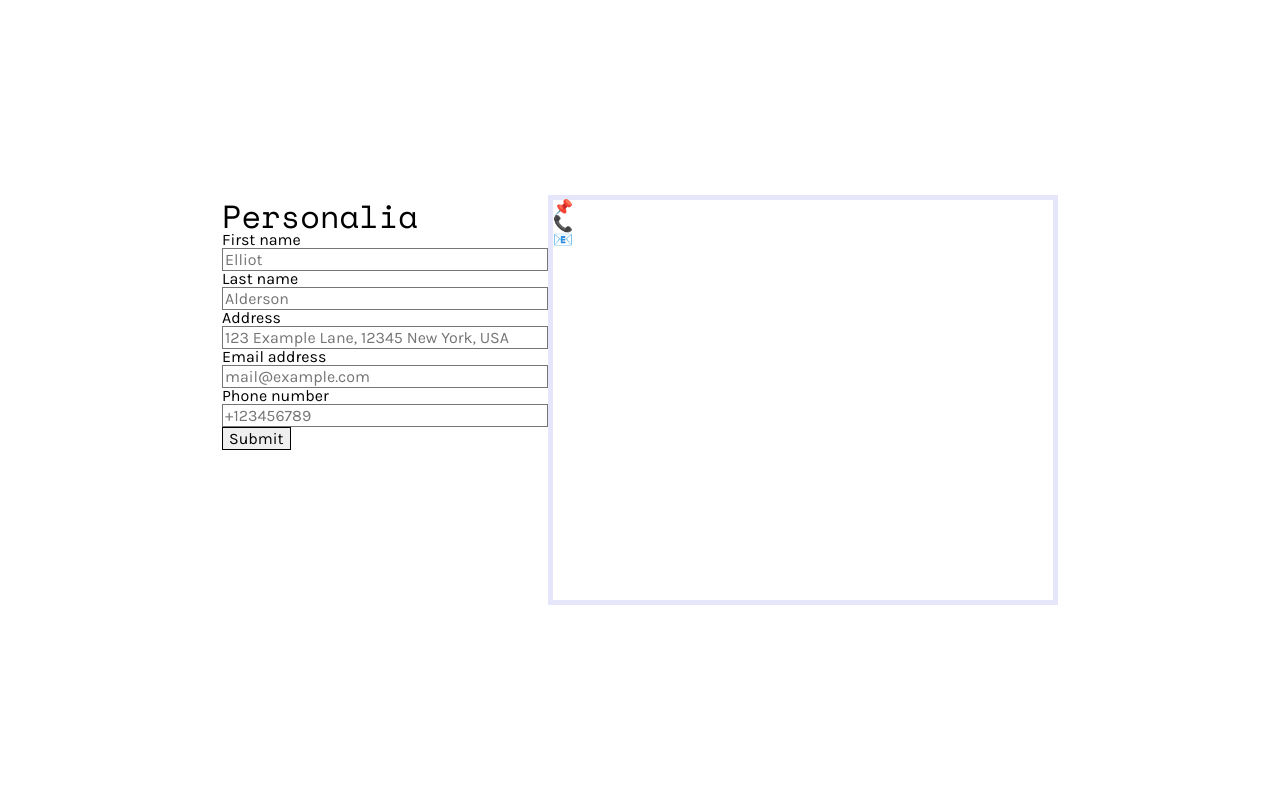
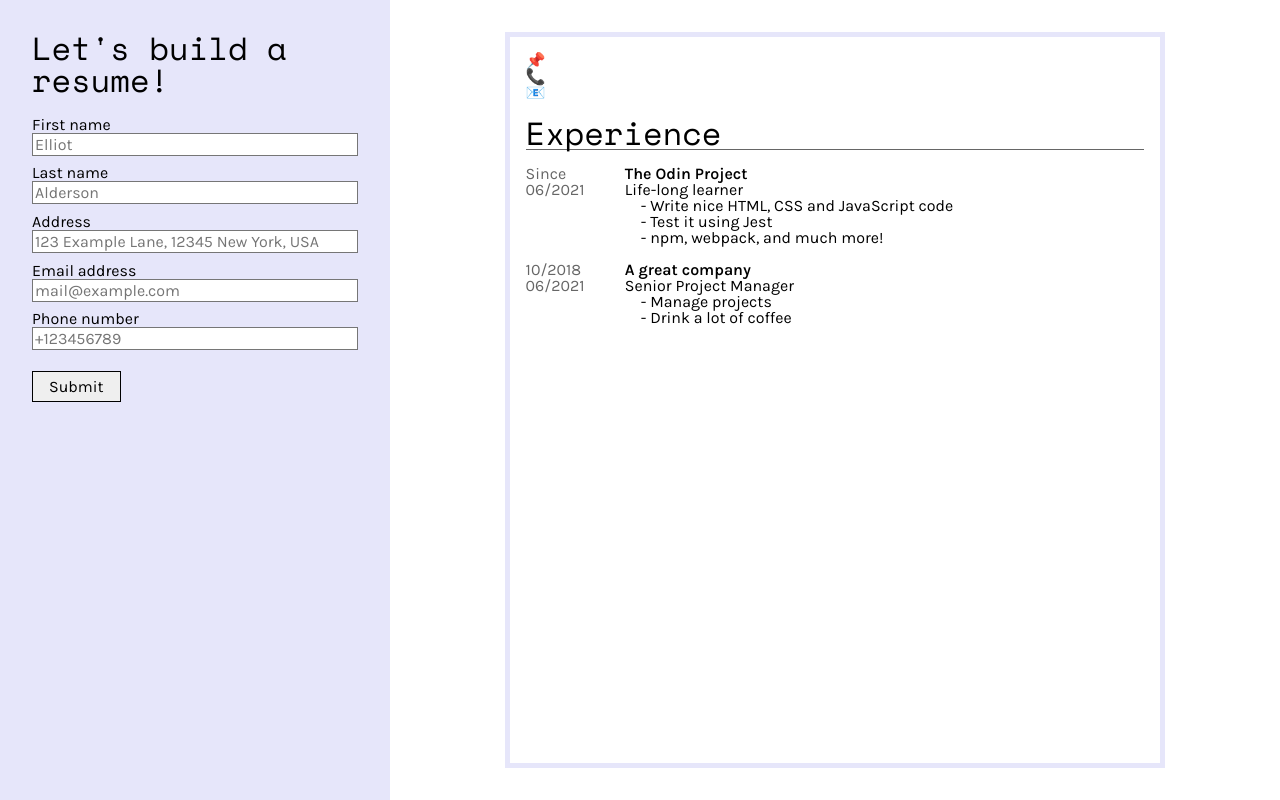
Before and after one commit to tramio/TOP-cv-application, a React (Create React App) app: page / in a window 1280 px wide. Built offline with nearby package versions, Linux system fonts and the light colour scheme.

Commit message:
add styling, hardcode and style "experiences" section

```diff
--- a/src/components/Form.js
+++ b/src/components/Form.js
@@ -57,8 +57,8 @@ class Form extends Component {
   render() {
     return (
       <form onSubmit={this.handleFormSubmission}>
-        <fieldset id="personalia">
-          <h1>Personalia</h1>
+        <fieldset id="form-personalia">
+          <h1>Let's build a resume!</h1>
           <ul>
             <Field
               inputId="firstName"
--- a/src/components/Main.js
+++ b/src/components/Main.js
@@ -21,7 +21,9 @@ class Main extends Component {
     return (
       <main>
         <Form onSubmit={this.handleFormSubmission} />
-        <Preview data={this.state.data}/>
+        <div className="preview-container">
+          <Preview data={this.state.data}/>
+        </div>
       </main>
     );
   }
--- a/src/components/Preview.js
+++ b/src/components/Preview.js
@@ -14,10 +14,46 @@ class Preview extends Component {
 
     return (
       <div id="preview">
-        <h1>{firstName} {lastName}</h1>
-        <p>📌 {postalAddress}</p>
-        <p>📞 {phone}</p>
-        <p>📧 {email}</p>
+        <div id="preview-personalia">
+          <h1 className="name">{firstName} {lastName}</h1>
+          <p>📌 {postalAddress}</p>
+          <p>📞 {phone}</p>
+          <p>📧 {email}</p>
+        </div>
+        <div id="experience">
+          <h1>Experience</h1>
+
+          <div className="station">
+            <div className="station-date">
+              <p>Since 06/2021</p>
+            </div>
+            <div className="station-description">
+              <h2>The Odin Project</h2>
+              <p className="role">Life-long learner</p>
+              <p className="description">
+                - Write nice HTML, CSS and JavaScript code<br></br>
+                - Test it using Jest<br></br>
+                - npm, webpack, and much more!
+              </p>
+            </div>
+          </div>
+
+          <div className="station">
+            <div className="station-date">
+              <p>10/2018</p>
+              <p>06/2021</p>
+            </div>
+            <div className="station-description">
+              <h2>A great company</h2>
+              <p className="role"> Senior Project Manager</p>
+              <p className="description">
+                - Manage projects<br></br>
+                - Drink a lot of coffee<br></br>
+              </p>
+            </div>
+          </div>
+
+        </div>
       </div>
     )
   }
--- a/src/styles/clareset.css
+++ b/src/styles/clareset.css
@@ -47,6 +47,13 @@ table {
 	border-spacing: 0;
 }
 
+/* PERSONAL EDITS */
+	html {
+		height: 100%;
+	}
+	div, form {
+		box-sizing: border-box;
+	}
 	button:hover, a:hover {
 		cursor: pointer;
 	}
--- a/src/styles/style.css
+++ b/src/styles/style.css
@@ -3,8 +3,9 @@
 :root{
   --font-main: 'Karla', sans-serif;
   --font-extra: 'Space Mono', monospace;
+  --color-1: #666;
 }
-html {
+#root {
   height: 100%;
 }
 body {
@@ -14,27 +15,86 @@ body {
 main {
   height: 100%;
   display: flex;
-  justify-content: center;
-  align-items: center;
-}
-#root {
-  height: 100%;
+  justify-content: flex-start;
 }
 h1 {
   font-family: var(--font-extra);
 }
-li {
+
+/* FORM */
+  form {
+    height: 100%;
+    padding: 2rem;
+    background: lavender;
+  }
+  form li {
     display: flex;
     flex-flow: column;
+    padding: 0.3rem 0;
   }
-input {
+  form input {
     width: 20rem;
   }
+  form button {
+    padding: 0.3rem 1rem;
+  }
+  form button:hover {
+    background-color: violet;
+    transition: all 0.5s;
+  }
+  #form-personalia > * {
+    margin-bottom: 1rem;
+  }
+
+/* PREVIEW */
+  .preview-container {
+    height: 100%;
+    width: 100%;
+    display: flex;
+    justify-content: center;
+    align-items: center;
+    padding: 2rem;
+  }
   #preview {
-  height: 400px;
-  width: 500px;
+    height: 100%;
+    width: 80%;
     border: 5px solid lavender;
+    padding: 1rem;
   }
-form {
-  height: 400px;
+  #preview h1 {
+    border-bottom: 1px solid var(--color-1);
   }
+
+/* PERSONALIA PREVIEW */
+  #preview-personalia h1 {
+    border: none;
+  }
+
+/* EXPERIENCE PREVIEW */
+  #experience > * {
+    margin-top: 1rem;
+  }
+
+/* STATIONS */
+  .station {
+    width: 100%;
+    display: flex;
+    flex-flow: row;
+    justify-content: flex-start;
+    gap: 2rem;
+  }
+  .station-date {
+    width: 5rem;
+  }
+  .station-description {
+    width: 100%;
+  }
+  .station h2 {
+    font-weight: 600;
+  }
+  .station-date {
+    color: var(--color-1);
+  }
+  .description {
+    margin-left: 1rem;
+  }
```
Lines whose indentation alone changed are shown as unchanged.
